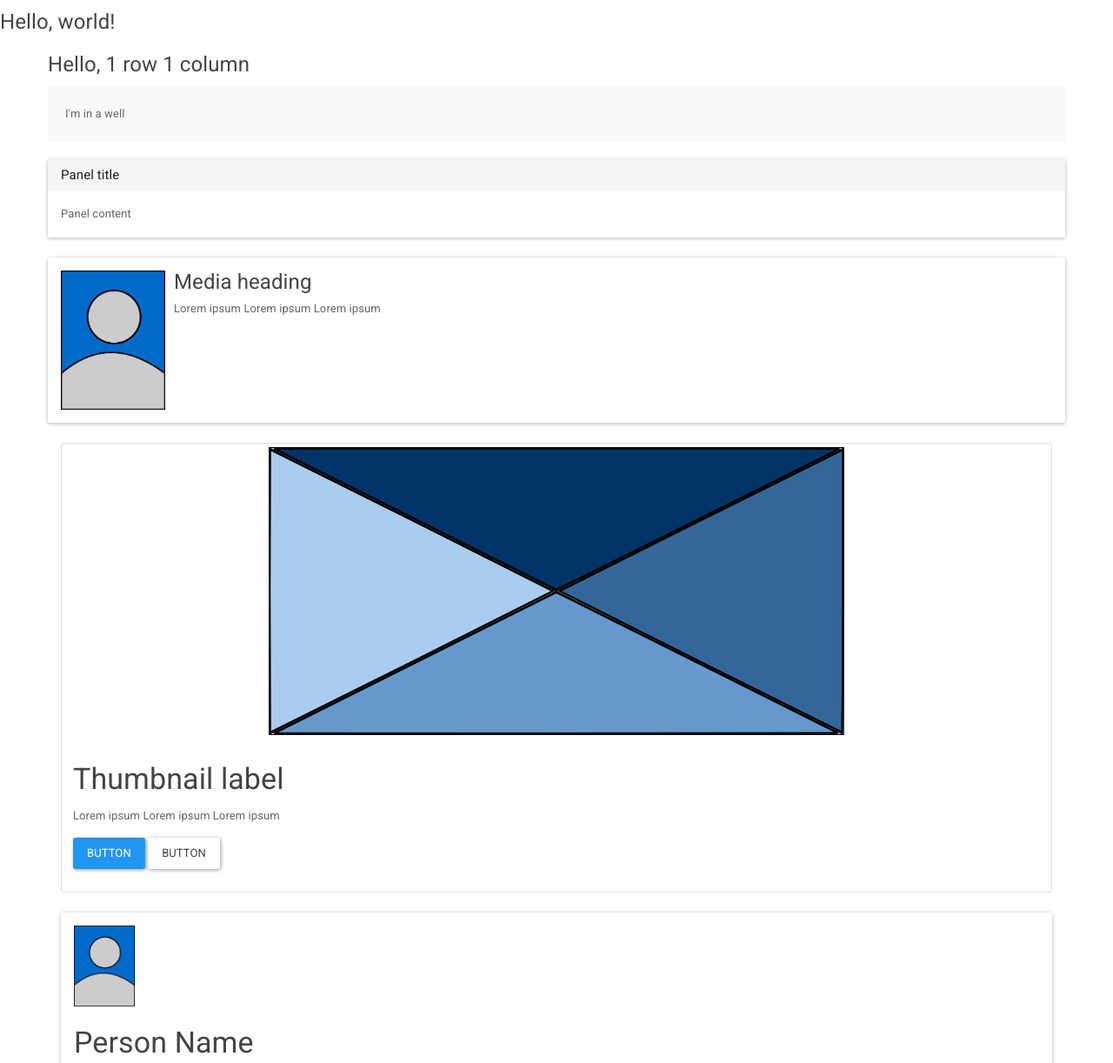
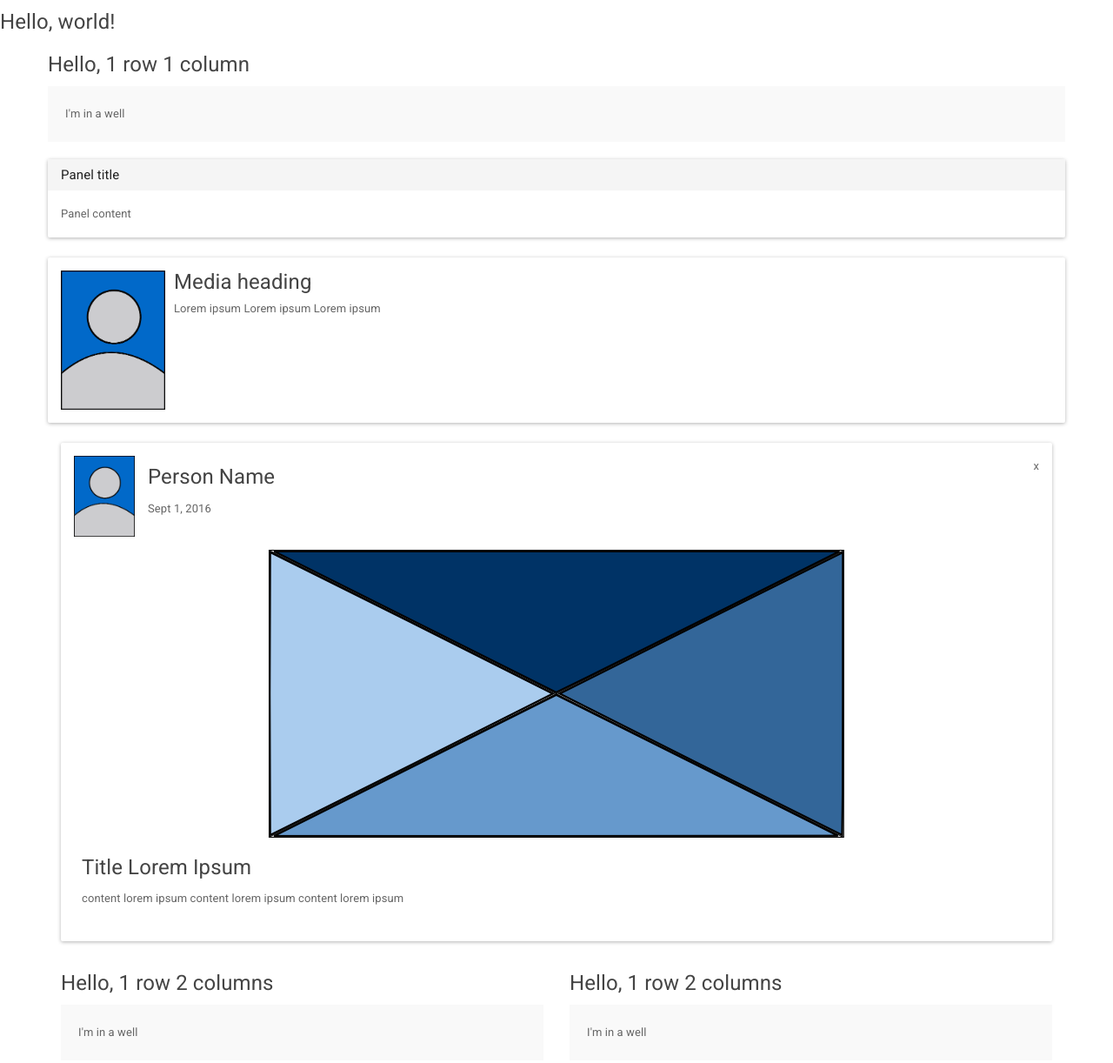
Before and after one commit to kukuhsain/learn-bootstrap-sass, a website: page index.html in a window 1280 px wide. Shown: the top 1222 px of the page at 87% size. Drawn offline with Linux system fonts and the light colour scheme.

Commit message:
Update card component

```diff
--- a/index.html
+++ b/index.html
@@ -51,22 +51,27 @@
         </div>
       </div>
 
-      <div class="thumbnail">
+      <!-- <div class="thumbnail">
         <img src="/images/small-landscape.png">
         <div class="caption">
           <h3>Thumbnail label</h3>
           <p>Lorem ipsum Lorem ipsum Lorem ipsum</p>
           <p><a href="#" class="btn btn-primary" role="button">Button</a> <a href="#" class="btn btn-default" role="button">Button</a></p>
         </div>
-      </div>
+      </div> -->
 
       <div class="card">
         <div class="card-head">
-          <div class="photo">
+          <div class="person-photo">
             <img src="/images/blue-person.png" width="70" />
           </div>
-          <h3 class="title">Person Name</h3>
-          <p class="desc">Sept 1, 2016</p>
+          <div class="person-info">
+            <h4 class="title">Person Name</h4>
+            <p class="desc">Sept 1, 2016</p>
+          </div>
+          <div class="person-action">
+            x
+          </div>
         </div>
         <div class="card-body">
           <img src="/images/small-landscape.png" />
--- a/sass/_cards.scss
+++ b/sass/_cards.scss
@@ -23,23 +23,40 @@ $card-caption-color: $thumbnail-caption-color;
   border-radius: 2px;
   @include box-shadow(0 1px 4px rgba(0,0,0,.3));
 
-  >card-head {
+  >.card-head {
     padding-bottom: $card-padding;
 
-    >photo {
-      display: block;
+    >.person-photo {
+      display: table-cell;
+      // float: left;
+      // vertical-align: top;
+
+      >img {
+        display: block;
+      }
     }
-    >title {
+
+    >.person-info {
       display: table-cell;
-      padding-left: $card-padding;
+      vertical-align: top;
+      width: 100%;
+      >.title {
+        padding-left: $card-padding;
+      }
+      >.desc {
+        padding-left: $card-padding;
+      }
     }
-    >desc {
+
+    >.person-action {
       display: table-cell;
-      padding-left: $card-padding;
+      vertical-align: top;
+      // float: right;
     }
+
   }
 
-  >card-body {
+  >.card-body {
     > img,
     a > img {
       @include img-responsive;
```
Also changed, not shown: css/style.css.
